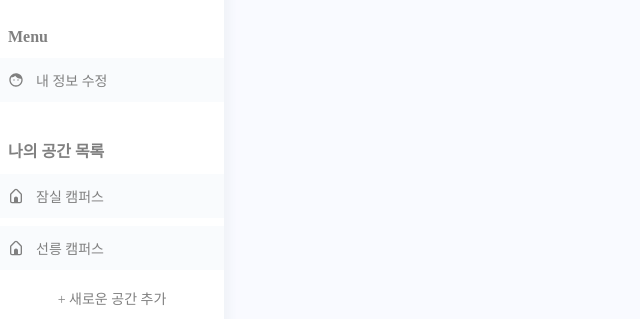
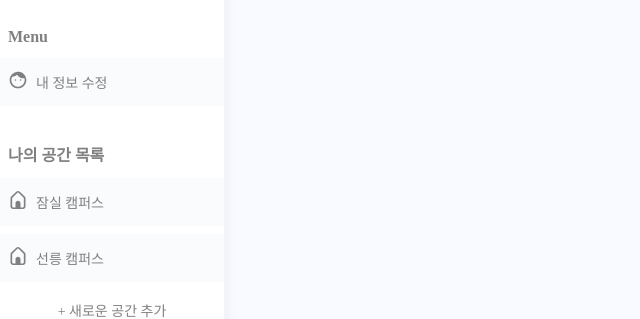
Before and after one commit to woowacourse-teams/2022-gong-check, a React app in the folder frontend/: page /host/manage in a window 1280 px wide. Shown: the part 188-507 px from the top of the page, without its empty margins (0-640 px from the left). Built offline with nearby package versions, Linux system fonts and the light colour scheme.

Commit message:
feat: theme 색 추가 (네이밍 변경 예정)

```diff
--- a/frontend/src/components/Navigation/index.tsx
+++ b/frontend/src/components/Navigation/index.tsx
@@ -1,3 +1,4 @@
+import { css } from '@emotion/react';
 import { CgHomeAlt, CgGirl } from 'react-icons/cg';
 
 import navigationLogo from '@/assets/navigationLogo.png';
@@ -20,7 +21,7 @@ const Navigation: React.FC = () => {
         <span css={styles.categoryTitle}>Menu</span>
         <div css={styles.categoryList}>
           <div css={styles.categoryTextWrapper}>
-            <CgGirl size={16} />
+            <CgGirl size={20} />
             <span> 내 정보 수정</span>
           </div>
         </div>
@@ -31,7 +32,7 @@ const Navigation: React.FC = () => {
         <div css={styles.categoryList}>
           {SPACE_DATA.map(space => (
             <div css={styles.categoryTextWrapper} key={space.id}>
-              <CgHomeAlt size={16} />
+              <CgHomeAlt size={20} />
               <span>{space.name}</span>
             </div>
           ))}
--- a/frontend/src/components/Navigation/styles.ts
+++ b/frontend/src/components/Navigation/styles.ts
@@ -1,4 +1,6 @@
 import { css } from '@emotion/react';
+
+import theme from '@/styles/theme';
 
 const layout = css`
   position: fixed;
@@ -50,14 +52,18 @@ const categoryTextWrapper = css`
   width: 100%;
   font-size: 14px;
   font-weight: 500;
-  background-color: #f9fbfd;
+  background-color: ${theme.colors.lightGrayHost};
   padding: 12px 8px;
   margin: 4px 0;
-  color: #808080;
+  color: ${theme.colors.blackHost};
   cursor: pointer;
 
+  svg {
+    margin-bottom: 4px;
+  }
+
   span {
-    margin-left: 12px;
+    margin-left: 8px;
   }
 
   :hover {
--- a/frontend/src/styles/theme.ts
+++ b/frontend/src/styles/theme.ts
@@ -4,8 +4,10 @@ const theme = Object.freeze({
     green: '#7ed957',
     skyblue: '#68c1f8',
     black: '#272727',
+    blackHost: '#808080',
     gray: '#d1ccc0',
     lightGray: '#f5f5f5',
+    lightGrayHost: '#f9fbfd',
     white: '#ffffff',
     shadow30: '#00000030',
     shadow40: '#00000040',
```
